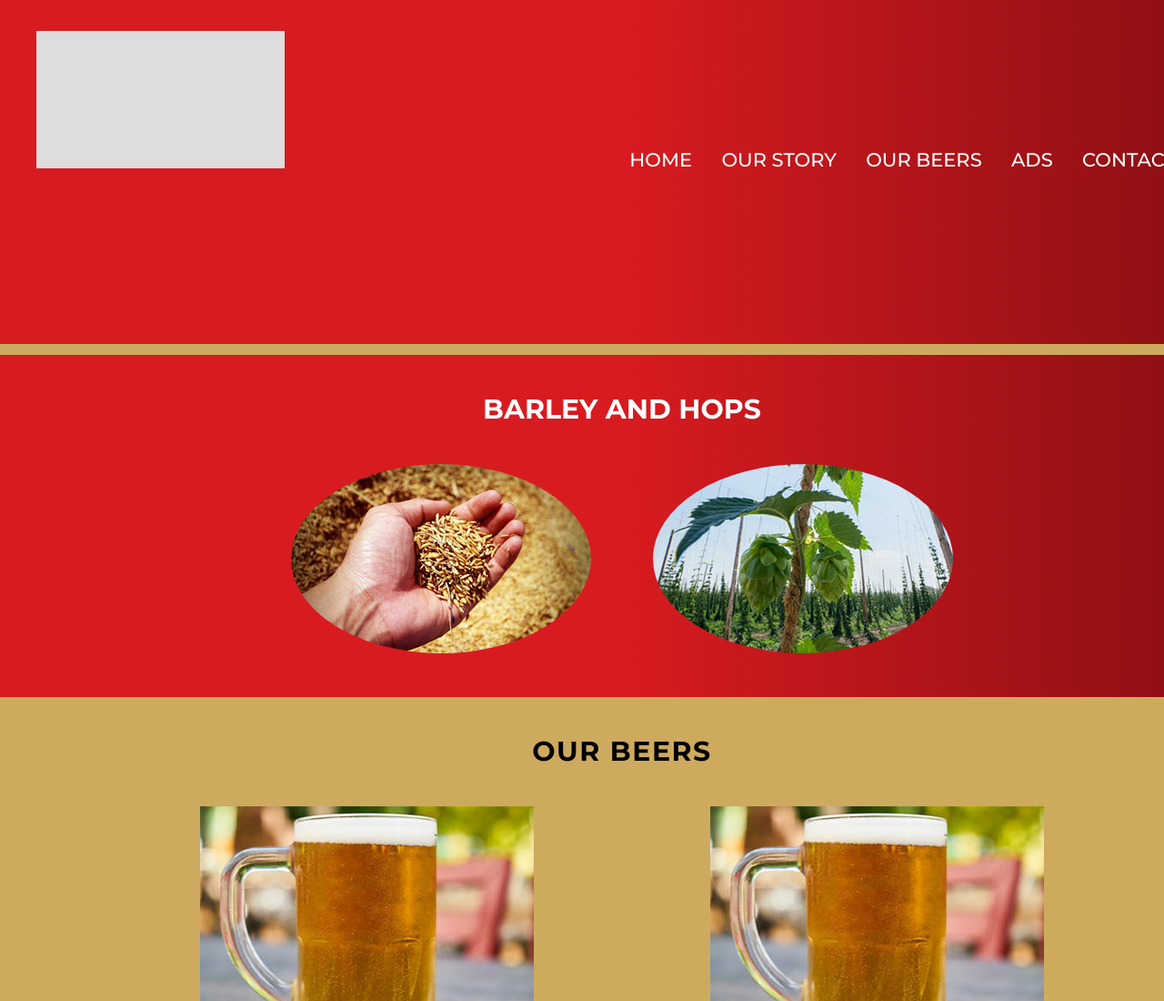
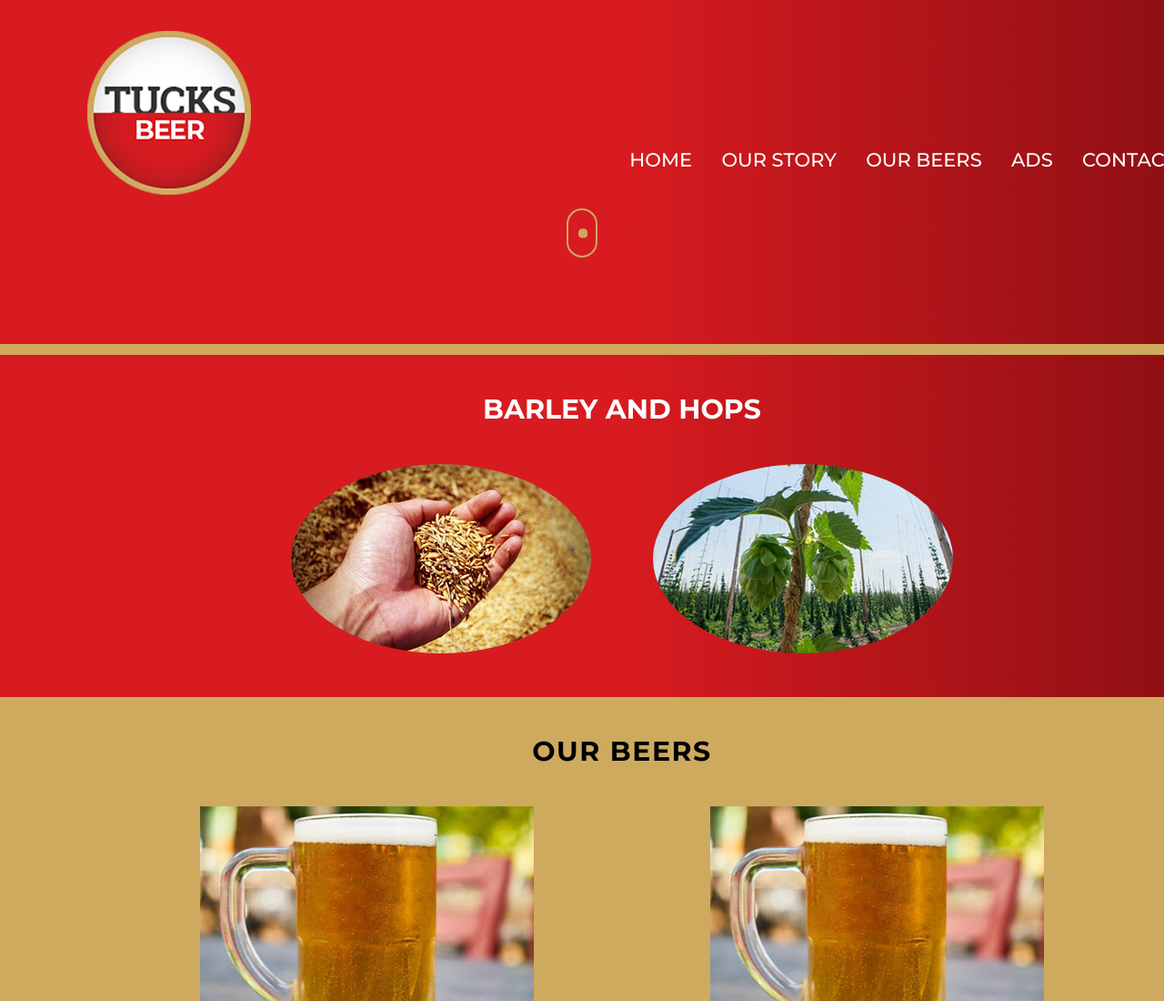
Before and after one commit to jvialu03/Vialu_Jairus_1056_Midterm, a plain HTML site: page product.html in a window 1280 px wide. Shown: the top 1100 px of the page at 91% size. Drawn offline with Linux system fonts and the light colour scheme.

Commit message:
animation and logo done

```diff
--- a/css/main.css
+++ b/css/main.css
@@ -32,8 +32,11 @@ body {
 .logo {
 	width: 273px;
 	height: 151px;
-	background-color: #ddd;
 	margin: 34px 0  0 40px;
+}
+
+.logo img {
+	padding-left: 56px;
 }
 
 .headerNav {
@@ -52,6 +55,39 @@ body {
 	text-transform: uppercase;
 	color: #fff;
 	font-size: 21px;
+}
+
+.mouse {
+	position: absolute;
+	top: 32%;
+	left: 50%;
+	transform: translate(-50%, -50%);
+}
+
+.scroll {
+	width: 30px;
+	height: 50px;
+	border: 2px solid #ceaa5f;
+	border-radius: 60px;
+}
+
+.mouse::before {
+	content: "";
+	width: 10px;
+	height: 15px;
+	border-radius: 50px;
+	position: absolute;
+	top: 10px;
+	background: #ceaa5f;
+	left: 38%;
+	opacity: 1;
+	animation: mouse 1s infinite alternate;
+}
+
+@keyframes mouse {
+	to {
+		transform: translate(0, 10px) scale(1, 0.7);
+	}
 }
 /* header section */
 
@@ -222,6 +258,14 @@ body {
 
 .beers-left {
 	margin-left: 220px;
+}
+
+.beers-left img:hover, .beers-right img {
+	transition: box-shadow .3s
+}
+
+.beers-left img:hover, .beers-right img:hover {
+	box-shadow: 0 0 8px #d81b20;
 }
 
 .beers-right {
--- a/product.html
+++ b/product.html
@@ -15,7 +15,11 @@
 	<!-- header start -->
 	<header class="mainHeader">
 		<h2 class="hidden">Header</h2>
-		<div class="logo"><img src=""></div>
+		<div class="logo">
+			<a href="index.html">
+				<img src="images/logo-full-colour.png">
+			</a>
+		</div>
 		<nav class="headerNav">
 			<h3 class="hidden">Header Nav</h3>
 			<ul>
@@ -26,6 +30,9 @@
 				<li><a href="contact.html">Contact Us</a></li>
 			</ul>
 		</nav>
+		<div class="mouse">
+			<div class="scroll"></div>
+		</div>
 	</header>
 	<!-- header end -->
 
```
Also changed, not shown: about.html (+8 -1 lines), ads.html (+8 -1 lines), contact.html (+8 -1 lines), index.html (+8 -1 lines), images/logo-full-colour.png (added), 2 other files.
